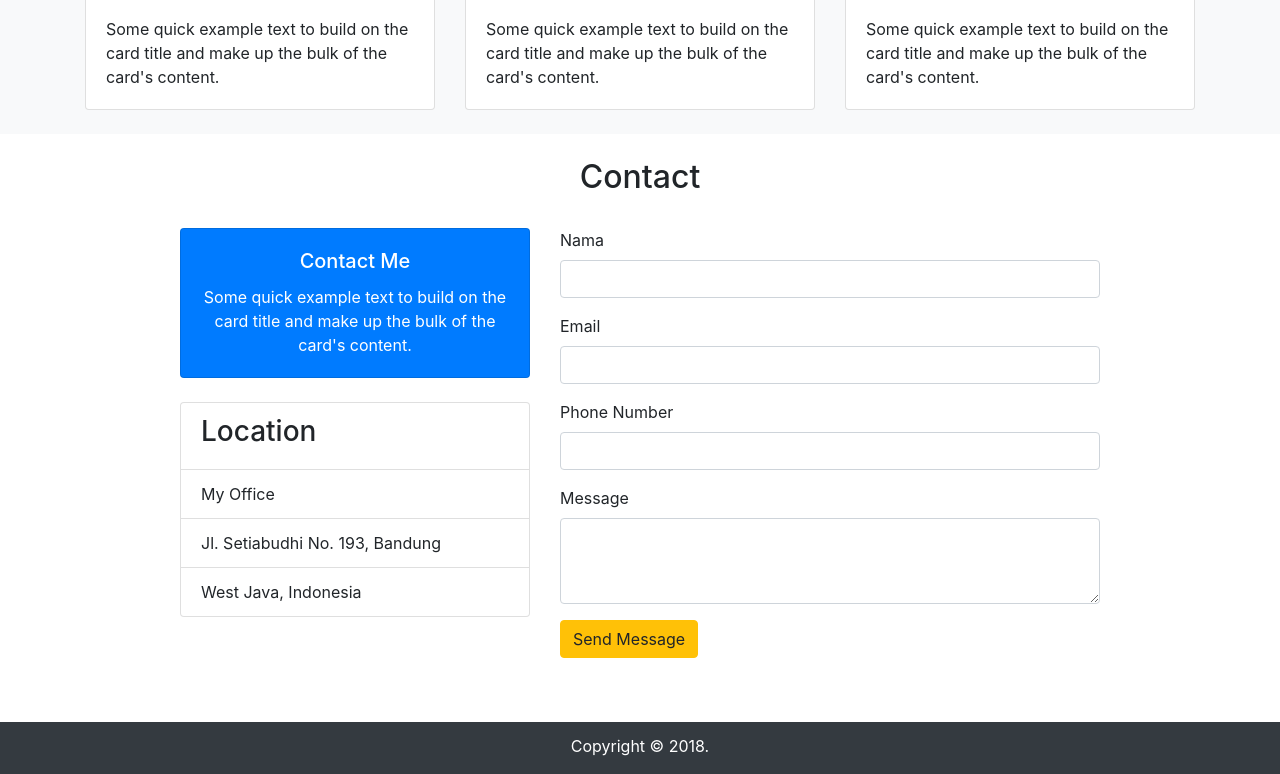
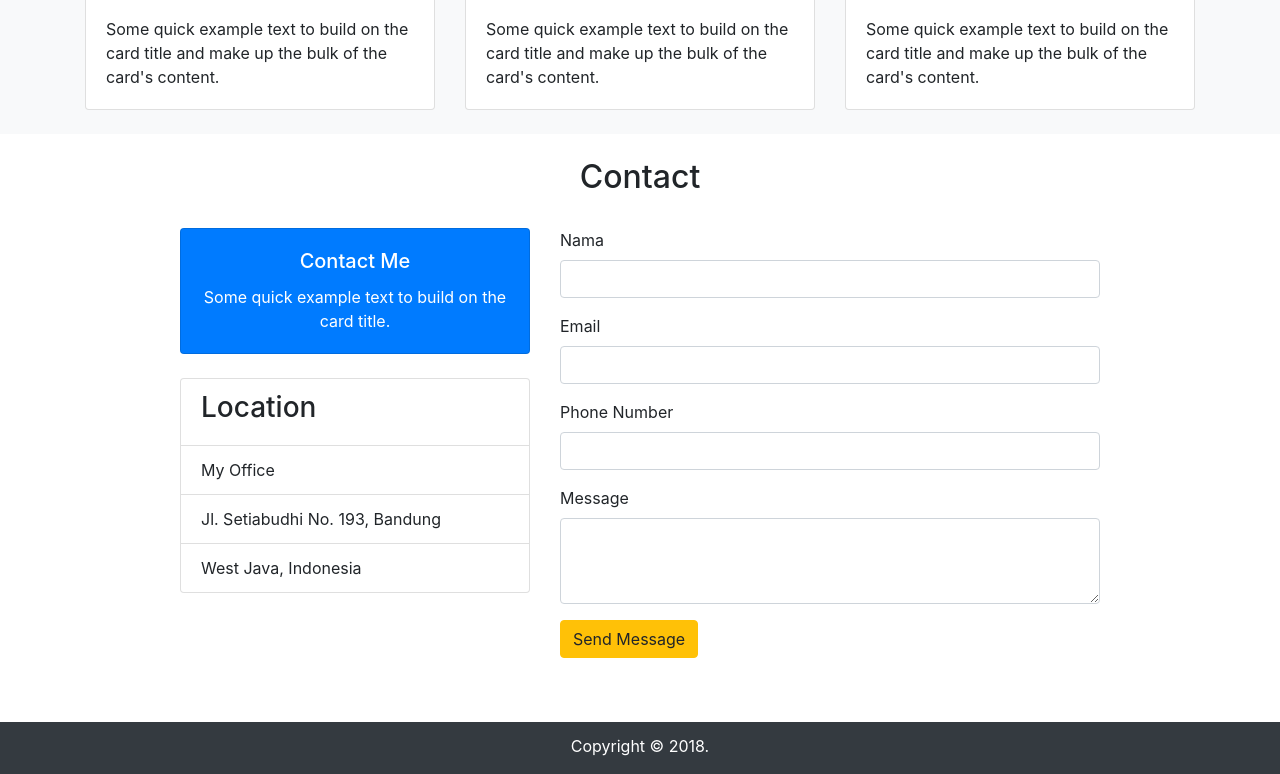
Before and after one commit to bachtiarlubis/wpu-simple-landing-page, a plain HTML site: page index.html in a window 1280 px wide. Shown: the part 1754-2528 px from the top of the page. Drawn offline with nearby package versions, Linux system fonts and the light colour scheme.

Commit message:
Mengubah tulisan contact us

```diff
--- a/index.html
+++ b/index.html
@@ -152,7 +152,7 @@
             <div class="card bg-primary text-white mb-4 text-center">
               <div class="card-body">
                 <h5 class="card-title">Contact Me</h5>
-                <p class="card-text">Some quick example text to build on the card title and make up the bulk of the card's content.</p>
+                <p class="card-text">Some quick example text to build on the card title.</p>
               </div>
             </div>
 
```
